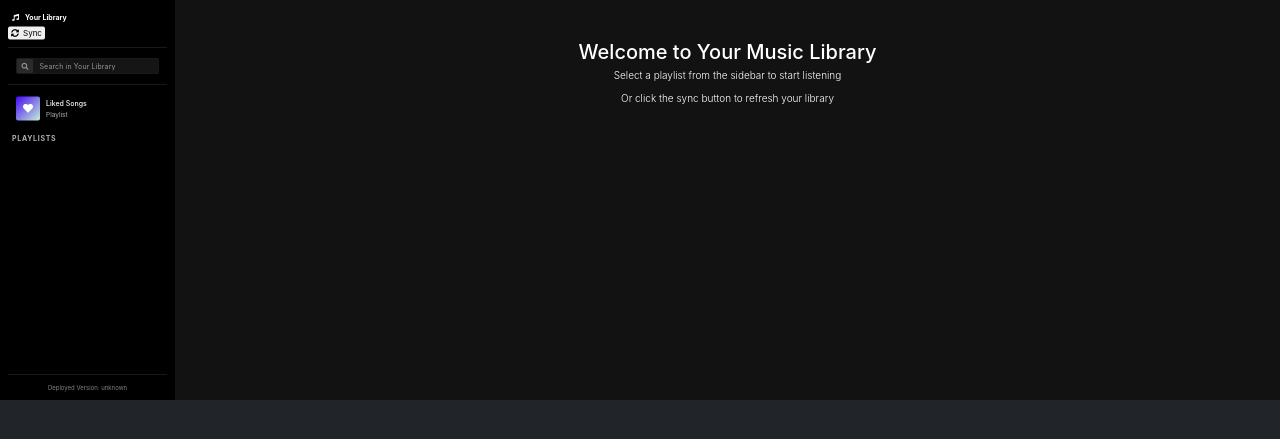
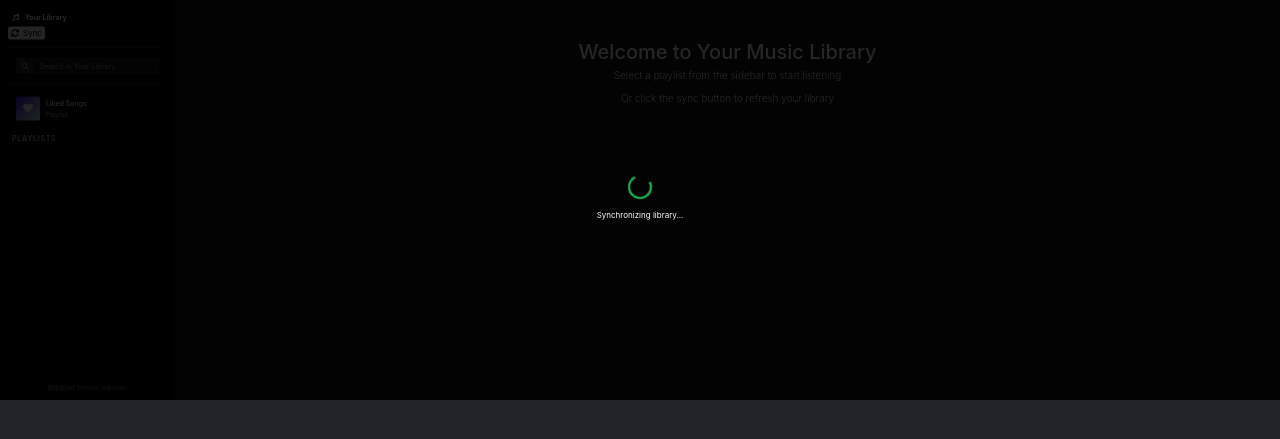
Before and after one commit to Yocrita/Yocrify, a Flask app: template templates/playlists.html in a window 1280 px wide. Shown: the top 439 px of the page. Run offline with Flask 3, Linux system fonts and the light colour scheme; the template is opened without the code that fills it, so the values that code supplies are empty; some libraries are stand-ins or nearby versions.

Commit message:
Restore loading overlay styling: - Add Bootstrap flex classes - Restore sync message - Update spinner size and colors - Use darker background

```diff
--- a/static/css/style.css
+++ b/static/css/style.css
@@ -5,11 +5,21 @@
     left: 0;
     width: 100%;
     height: 100%;
-    background: rgba(0, 0, 0, 0.7);
+    background: rgba(0, 0, 0, 0.85);
     z-index: 9999;
     display: none;
     align-items: center;
     justify-content: center;
+}
+
+.loading-overlay .spinner-border {
+    width: 48px;  /* 32 * 1.5 */
+    height: 48px;  /* 32 * 1.5 */
+}
+
+.loading-overlay .text-success {
+    color: #1DB954 !important;  /* Spotify green */
+    font-size: 16px;  /* 12 * 1.5 */
 }
 
 /* Base styles */
--- a/templates/playlists.html
+++ b/templates/playlists.html
@@ -13,11 +13,12 @@
 <!-- App container for scaling -->
 <div class="app-container">
     <!-- Loading overlay -->
-    <div id="loadingOverlay" class="loading-overlay">
+    <div id="loadingOverlay" class="loading-overlay d-flex align-items-center justify-content-center">
         <div class="text-white text-center">
             <div class="spinner-border text-success mb-3" role="status">
                 <span class="visually-hidden">Loading...</span>
             </div>
+            <div class="mb-2">Synchronizing library...</div>
             <div id="syncProgress" class="text-success"></div>
         </div>
     </div>
```
